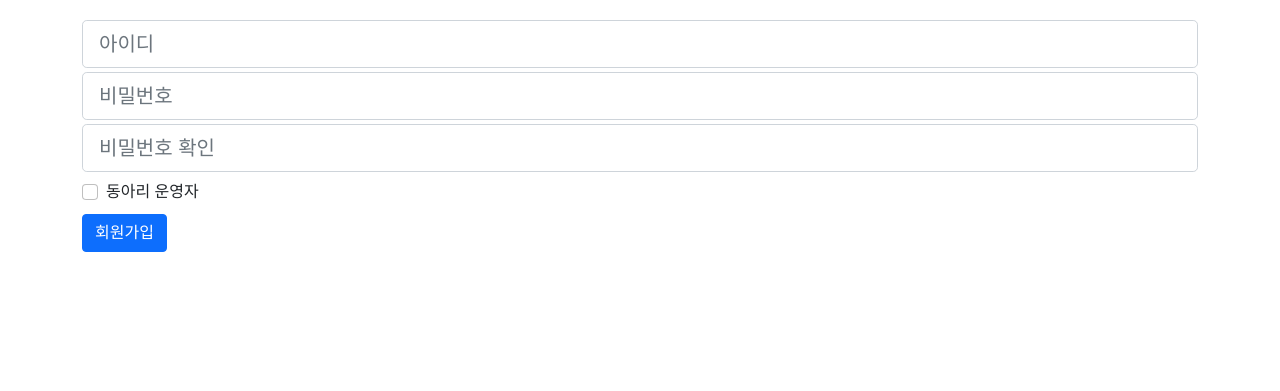
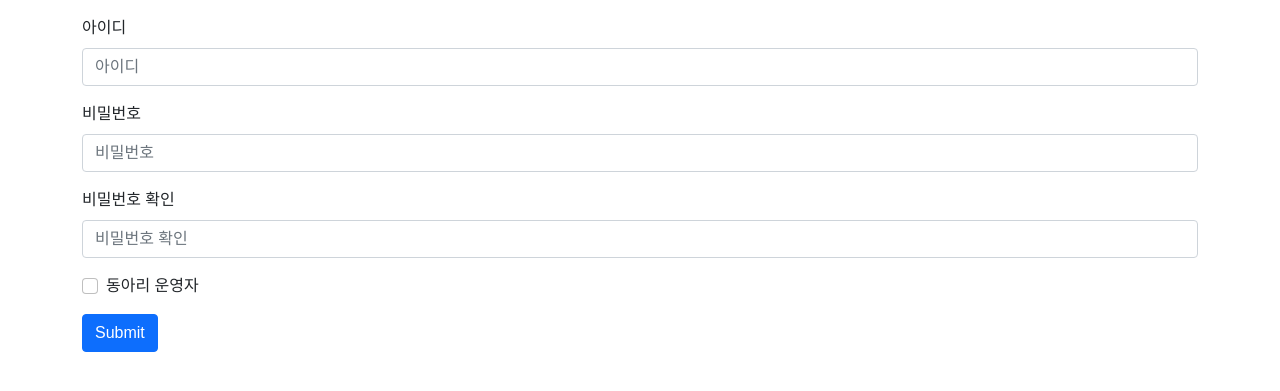
Before and after one commit to chakunyoung/mjuclub, a Django app: template app_user/templates/user_signup.html in a window 1280 px wide. Shown: the part 56-447 px from the top of the page. Run offline with Django 3.2, Linux system fonts and the light colour scheme; the template is opened without the code that fills it, so the values that code supplies are empty.

Commit message:
회원가입 html수정

```diff
--- a/app_user/templates/user_signup.html
+++ b/app_user/templates/user_signup.html
@@ -1,33 +1,33 @@
 {% extends 'base.html' %}
 
 {% block content %}
-    <form action="{% url 'user:user_signup' %}" method = "POST">
-        {% csrf_token %}
 
-        <div class="pt-1">
-            <input class="form-control form-control-lg" type="text" placeholder="아이디" name="username">
-        </div>
-        <div class="pt-1">
-            <input class="form-control form-control-lg" type="password" placeholder="비밀번호" name="password1">
-        </div>
-        <div class="pt-1">
-            <input class="form-control form-control-lg" type="password" placeholder="비밀번호 확인" name="password2">
-        </div>
+    <div class="bd-example">
+        <form action="{% url 'user:user_signup' %}" method = "POST">
+            {% csrf_token %}
+            <div class="mb-3">
+                <label for="exampleInputEmail1" class="form-label" >아이디</label>
+                <input type="text" class="form-control" placeholder="아이디" name="username">
+                <div class="form-text">{{ message_id }}</div>
+            </div>
+            <div class="mb-3">
+                <label for="exampleInputPassword1" class="form-label">비밀번호</label>
+                <input type="password" class="form-control" placeholder="비밀번호" name="password1">
+            </div>
+            <div class="mb-3">
+                <label for="exampleInputPassword1" class="form-label">비밀번호 확인</label>
+                <input type="password" class="form-control" placeholder="비밀번호 확인" name="password2">
+                <div class="form-text"> {{ message_pass }}</div>
+            </div>
 
-        <div class="pt-2">
-            <div class="form-check">
-                <input class="form-check-input" type="checkbox" value=1 id="flexCheckDefault" name="selected[]">
-                <label class="form-check-label" for="flexCheckDefault">
-                    동아리 운영자
-                </label>
+
+            <div class="mb-3 form-check">
+                <input class="form-check-input" type="checkbox" value=1 name="selected[]">
+                <label class="form-check-label" for="exampleCheck1">동아리 운영자</label>
             </div>
-        </div>
+            <button type="submit" class="btn btn-primary">Submit</button>
+        </form>
+    </div>
 
-        <div class="pt-2">
-            <input type="submit" class="btn btn-primary" value="회원가입">
-        </div>
-        {#        아이디, 비밀번호 검증 메세지       #}
-        {{ message }}
-    </form>
 
 {% endblock %}
--- a/app_user/views.py
+++ b/app_user/views.py
@@ -52,7 +52,7 @@ def user_signup(req):
         # 아이디 검증
         if User.objects.all().filter(username=username).exists():
             message = "아이디가 이미 존재함"
-            return render(req, 'user_signup.html', {'message': message})
+            return render(req, 'user_signup.html', {'message_id': message})
 
         # 비밀번호 검증
         if password1 == password2:
@@ -64,7 +64,7 @@ def user_signup(req):
             message = "아이디가 생성됨"
         else:
             message = "비밀번호가 맞지 않음"
-            return render(req, 'user_signup.html', {'message': message})
+            return render(req, 'user_signup.html', {'message_pass': message})
         # 가입완료 / 메인화면으로 복귀
         return render(req, 'main.html', {'message': message})
 
```
